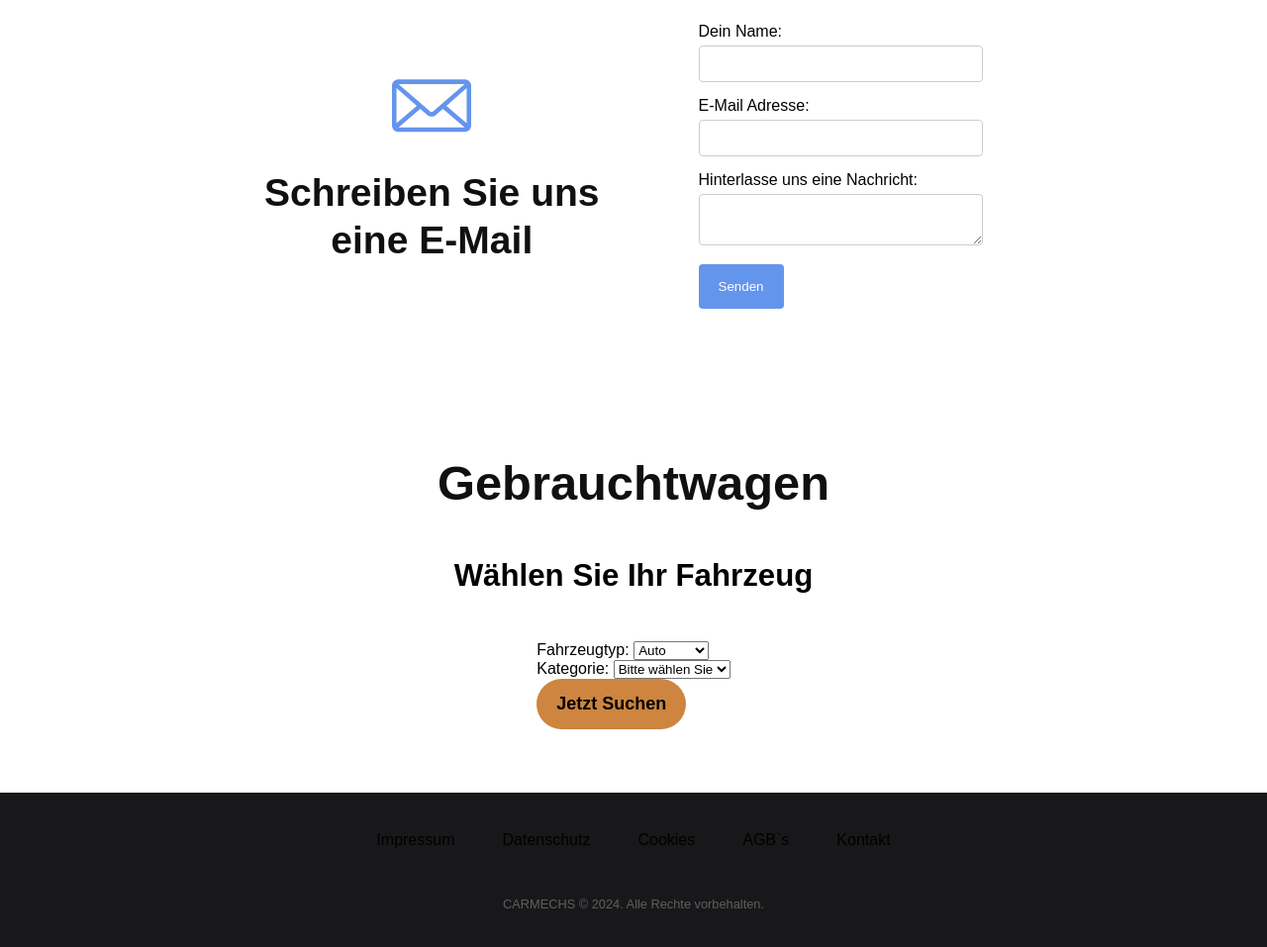
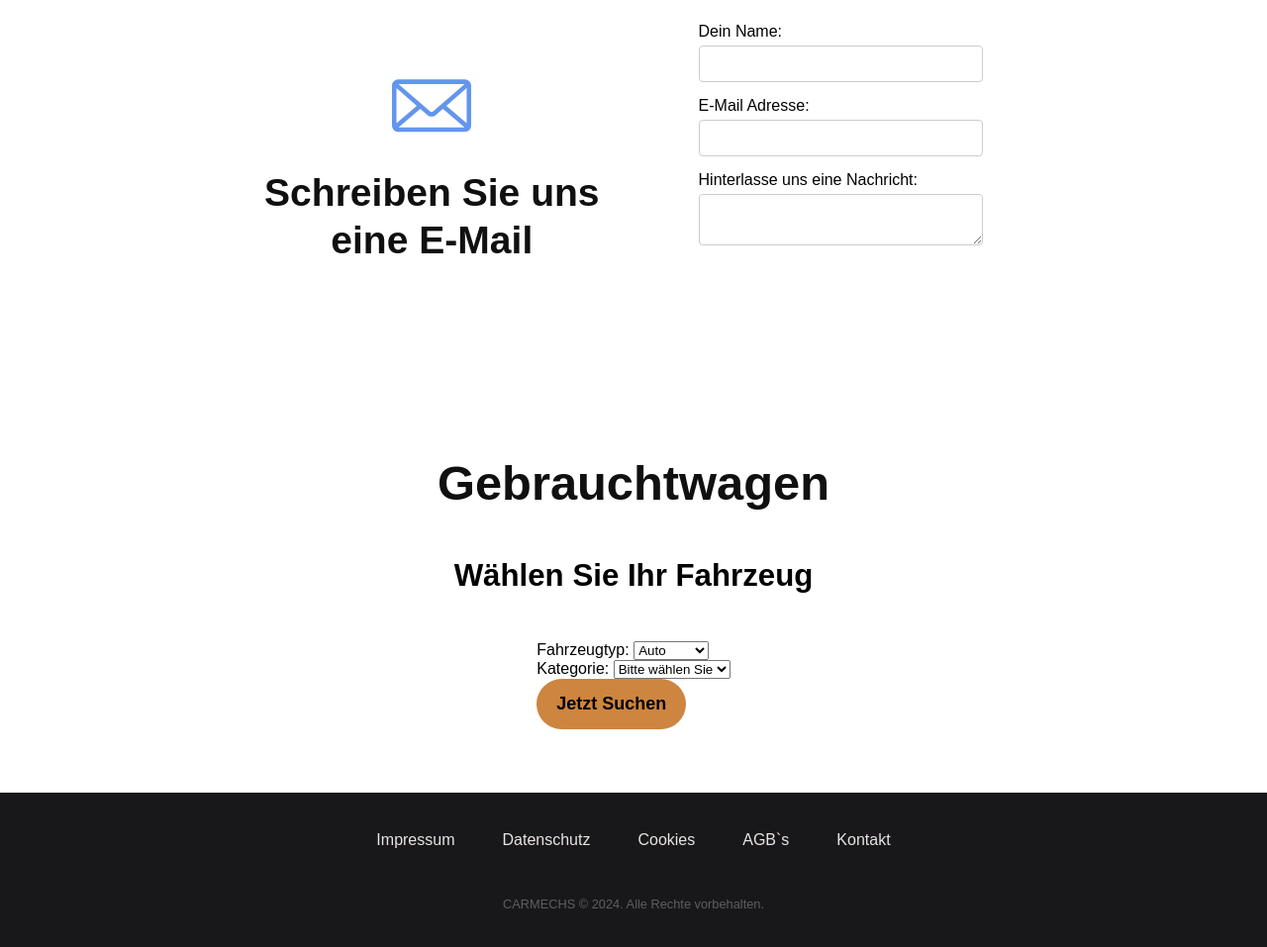
Before and after one commit to remote-webcreation/Carmechs, a plain HTML site: page index.html in a window 1280 px wide. Shown: the part 1830-2787 px from the top of the page at 99% size. Drawn offline with Linux system fonts and the light colour scheme.

Commit message:
fixed footer links issue

```diff
--- a/index.css
+++ b/index.css
@@ -5,7 +5,7 @@
     --blackbackround: #18181a;
     --black:#101010;
     --white: #ece5e5
-    --smoke: #efe8e8;
+
     --blue: #6495ed;
     --orange: #cd863fa8;
 }
@@ -300,16 +300,16 @@ footer {
         justify-content: center;
         align-items: center;
         gap: 3rem;
-        /* link color not working */
-        a {
-            color: var(--white);
-            text-decoration: none;
-            &:hover {
-                color: white;
-            }
-        }
     }
     small {
         color: rgb(96, 94, 94);
     }
 }
+
+footer a {
+    color: rgb(234, 228, 228);
+    text-decoration: none;
+    &:hover {
+        color: rgb(243, 228, 217);
+    }
+}
```
Also changed, not shown: 1 other file.
